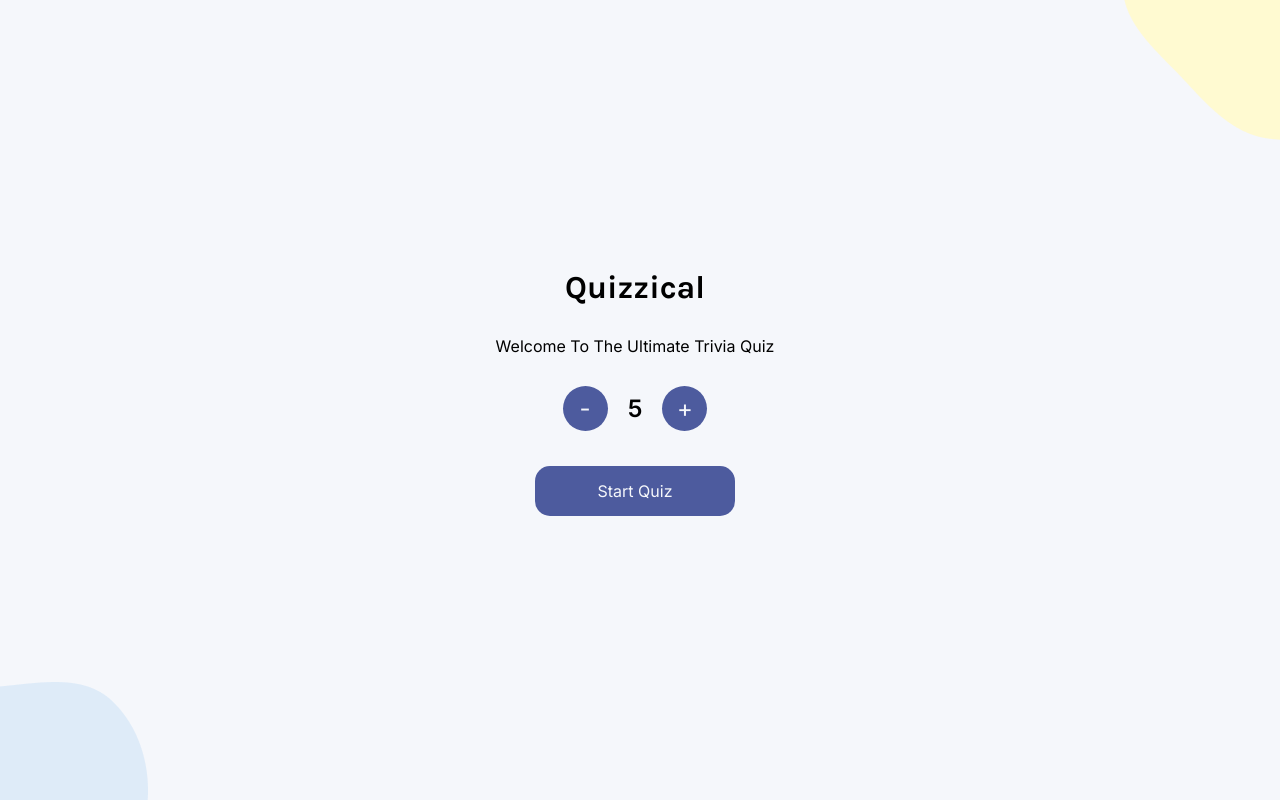
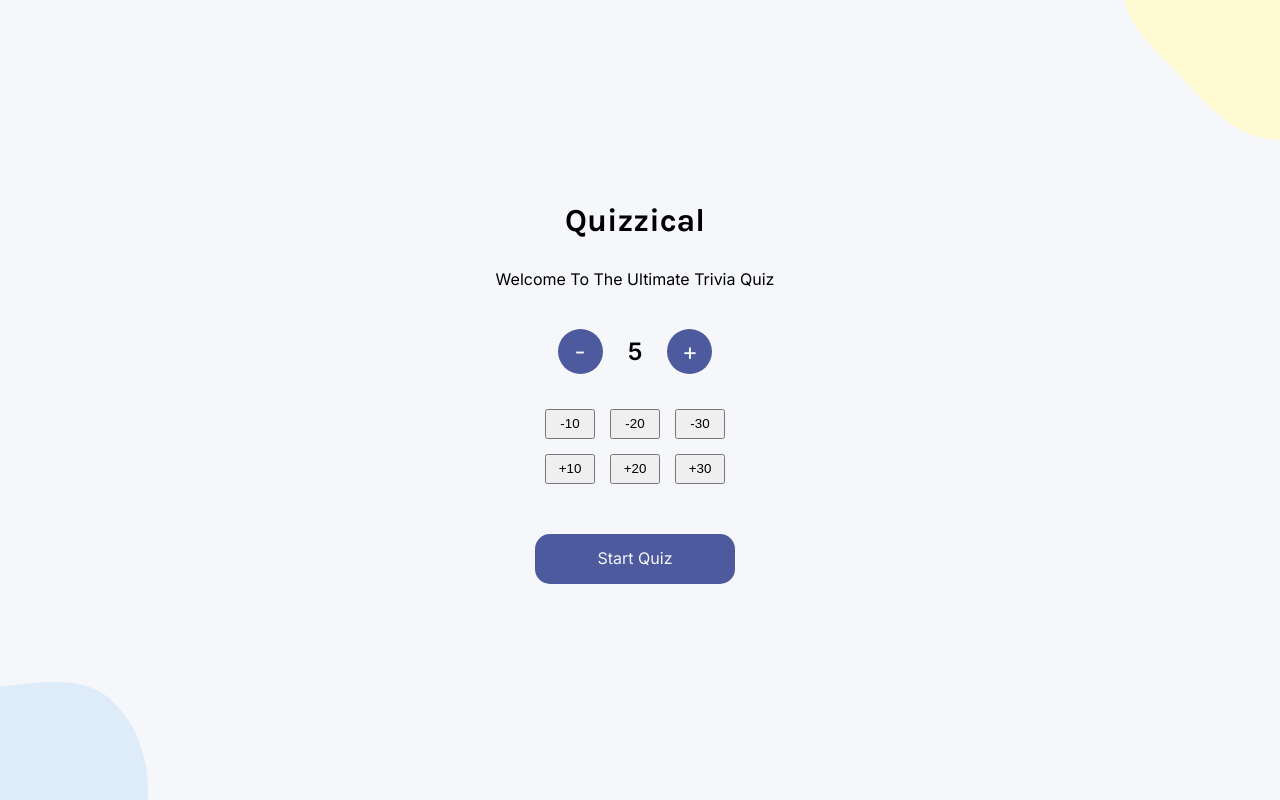
Before and after one commit to MeanPaper/Trivia_Quiz, a React (Vite) app: page / in a window 1280 px wide. Built offline with nearby package versions, Linux system fonts and the light colour scheme.

Commit message:
format the number control into 2x3 gird

```diff
--- a/src/App.jsx
+++ b/src/App.jsx
@@ -16,7 +16,7 @@ function App() {
   }
 
   function adjustQuestionNum(value){
-    if(numberOfQuestion + value >= 5){
+    if(numberOfQuestion + value >= 5 && numberOfQuestion + value <= 250){
       setNumberOfQuestion(oldNum => oldNum + value);
     }
   }
--- a/src/component/Homepage.jsx
+++ b/src/component/Homepage.jsx
@@ -2,14 +2,31 @@ import React from 'react'
 
 //simple homepage
 const Homepage = (props) => {
+
+  function fixedNumberAdd(num, pos){
+    const buttons = [];
+    const baseNum = pos ? 10 : -10;
+    for(let i = 1; i <= num; ++i){
+      buttons.push(
+        <button className = 'fixed-adjustment' onClick = {() => props.adjustQuestionNum(baseNum*i)}>
+          {pos ? `+${baseNum*i}` : baseNum*i}
+        </button>
+      )
+    }
+    return buttons;
+  }
+
   return (
       <div className = 'homepage'>
         <h1 className = 'homepage-title'>Quizzical</h1>
         <p className = 'homepage-description'>Welcome To The Ultimate Trivia Quiz</p>
-        <div className = 'question-num-control'>
+        <div className = 'question-number-control'>
           <button className = 'circle-toggle' onClick = {() => props.adjustQuestionNum(-1)}> - </button>
           <span className = 'question-number'>{props.numberOfQuestion}</span>
           <button className = 'circle-toggle' onClick = {() => props.adjustQuestionNum(1)}> + </button>
+        </div>
+        <div className = 'fixed-number-adjustment'>
+          {fixedNumberAdd(3,false)}{fixedNumberAdd(3,true)}
         </div>
         <button className = 'start-button' onClick = {props.handleClick}> Start Quiz</button>
       </div>
--- a/src/css/style.css
+++ b/src/css/style.css
@@ -113,5 +113,22 @@ body{
     font-style: normal;
     font-weight: 600;
     font-size: 24px;
-    width: fit-content;
+    margin: 5px;
+    width: 200px;
 }
+
+.question-number-control{
+    margin: 10px;
+}
+
+.fixed-adjustment{
+    display: block;
+    width: 50px;
+    height: 30px;
+}
+.fixed-number-adjustment{
+    margin: 20px;
+    display: grid;
+    grid-template: auto auto / repeat(3, auto);
+    gap: 15px;
+}
```
